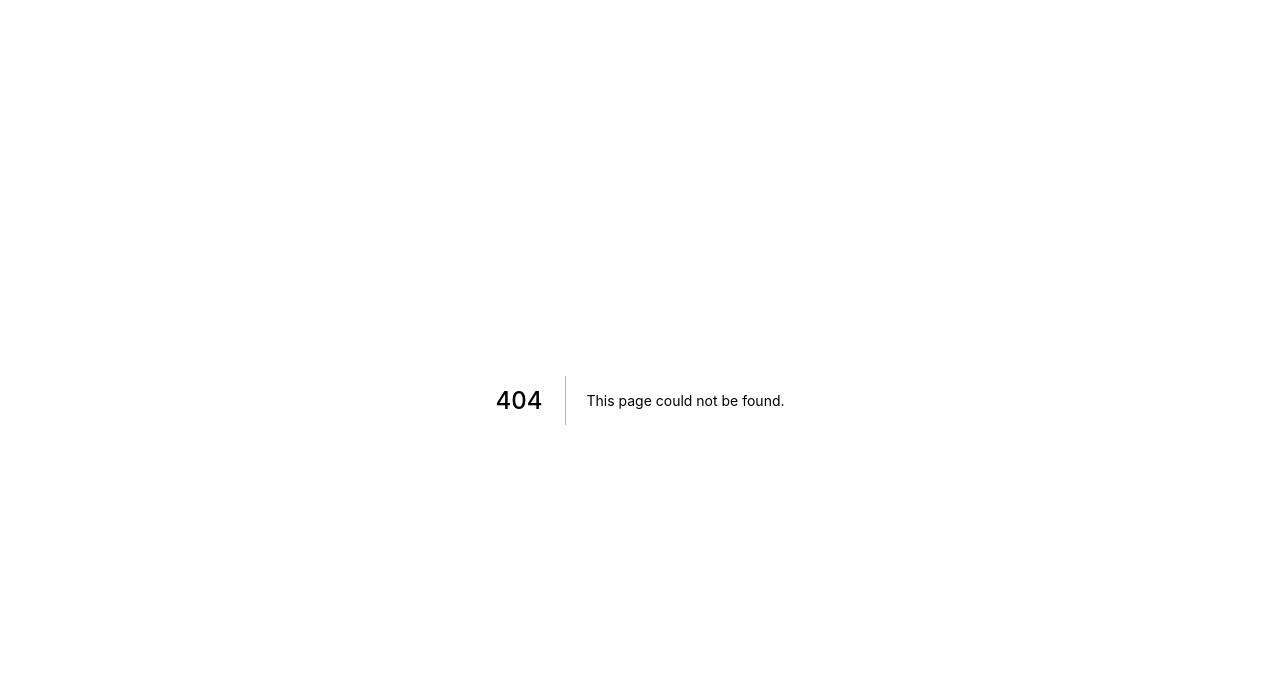
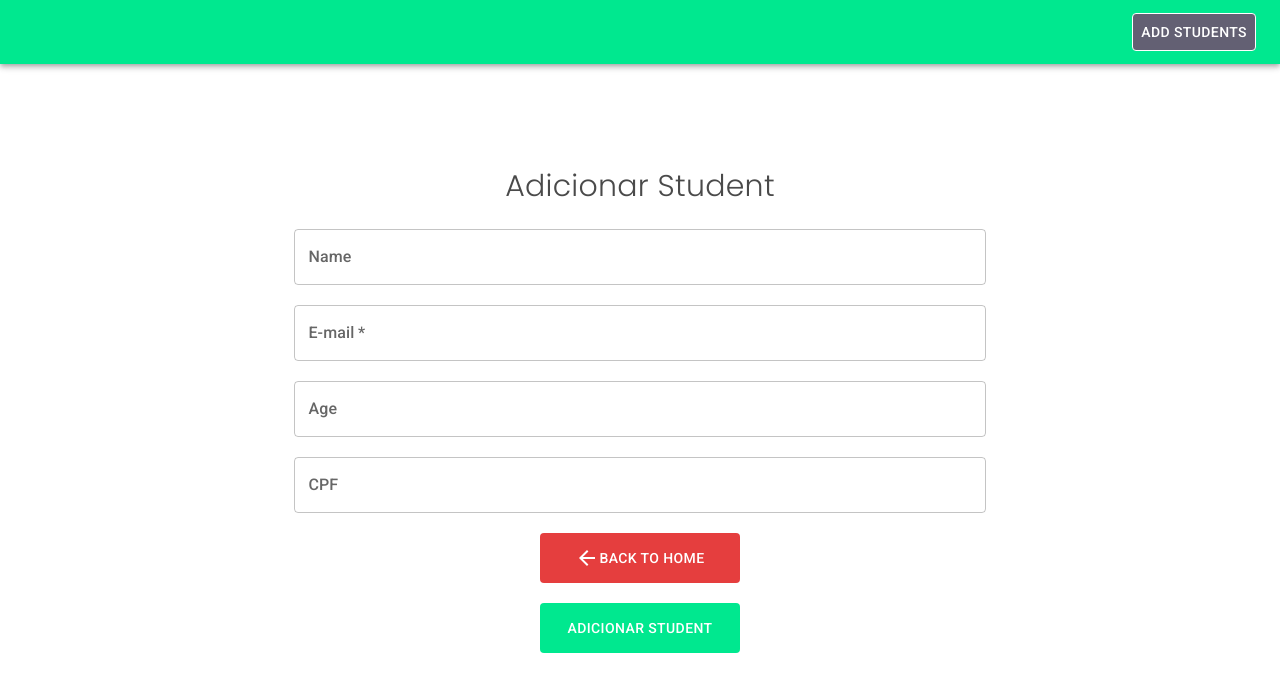
Before and after one commit to ruanvsrateira/frontend-students-manager, a Next.js app: page /addStudent in a window 1280 px wide. Before the commit this address had no page. Shown: the top 692 px of the page. Built offline with nearby package versions, Linux system fonts and the light colour scheme.

Commit message:
feat: add page add Student

```diff
--- a/package.json
+++ b/package.json
@@ -20,6 +20,7 @@
     "next": "12.1.5",
     "react": "18.0.0",
     "react-dom": "18.0.0",
+    "react-toastify": "^8.2.0",
     "styled-components": "^5.3.5",
     "swr": "^1.3.0"
   },
--- a/src/components/Header/index.tsx
+++ b/src/components/Header/index.tsx
@@ -9,9 +9,11 @@ const Header: React.FC = () => {
         <div>
             <AppBar style={{ position: "initial" }}>
                 <Toolbar style={styles.toolbar}>
-                    <Button style={styles.buttonAddStudents}>
-                        Add students
-                    </Button>
+                    <Link href="/addStudent" passHref>
+                        <Button style={styles.buttonAddStudents}>
+                            Add students
+                        </Button>
+                    </Link>
                 </Toolbar>
             </AppBar>
         </div>
--- a/pages/_app.tsx
+++ b/src/pages/_app.tsx
@@ -1,8 +1,9 @@
 import React from 'react';
 import { AppProps } from 'next/app';
 import { ThemeProvider } from '@mui/material/styles'
-import theme from '../styles/theme';
-import { GlobalStyles } from '../styles/GlobalStyles';
+
+import theme from '../../config/styles/theme';
+import {GlobalStyles} from '../../config/styles/GlobalStyles';
 
 const MyApp: React.FC<AppProps> = ({ Component, pageProps }) => {
   return(
--- /dev/null
+++ b/src/pages/addStudent/index.tsx
@@ -0,0 +1,137 @@
+import { Box, Button, Container, TextField, Typography, FormControl } from '@mui/material';
+import React from 'react';
+import Header from '../../components/Header';
+import axios from 'axios';
+import { useRouter } from 'next/router';
+import { ArrowBack } from '@mui/icons-material'
+
+import { toast, ToastContainer } from 'react-toastify';
+import { injectStyle } from 'react-toastify/dist/inject-style';
+
+if(typeof window !== "undefined") {
+    injectStyle();
+}
+
+const addStudent: React.FC = () => {
+    // eslint-disable-next-line react-hooks/rules-of-hooks
+    const router = useRouter();
+
+    const addStudent = async() => {
+
+        const dataUser = {
+            name: (document.querySelector("#nameField") as HTMLInputElement).value,
+            email: (document.querySelector("#emailField") as HTMLInputElement).value,
+            cpf: (document.querySelector("#cpfField") as HTMLInputElement).value,
+            age: (document.querySelector("#ageField") as HTMLInputElement).value
+        }
+
+        if(!dataUser.name || !dataUser.email || !dataUser.cpf || !dataUser.age) {
+            return(
+                toast.error("É necessário preencher todos os campos",
+                    { position: toast.POSITION.TOP_LEFT }
+                )
+            );
+        }
+
+        await axios.post("http://localhost:3333/students", {
+            name: `${dataUser.name}`,
+            email: `${dataUser.email}`,
+            cpf: `${dataUser.cpf}`,
+            age: Number(dataUser.age)
+        }).then(({ data }) => {
+            console.log(data);
+            console.log(dataUser)
+            router.push("/")
+        }).catch(e => console.log(e))
+    }
+
+    return(
+        <>
+        <Header />
+
+        <ToastContainer />
+
+        <Container
+            style={{
+                justifyContent: "start",
+                margin: "100px auto 0px auto"
+            }}
+        >
+            <Typography
+                style={{
+                    fontFamily: "Poppins",
+                    color: "#4a4a4a",
+                    fontSize: "30px",
+                    textAlign: "center"
+                }}
+            >
+                Adicionar Student
+            </Typography>
+            <FormControl
+                style={{
+                    display: "flex",
+                    alignItems: "center",
+                    flexDirection: "column",
+                    marginTop: "20px",
+                    gap: "20px",
+                }}
+
+                onSubmit={addStudent}
+            >
+                <TextField
+                    id='nameField'
+                    label="Name"
+                    style={{
+                        width: "60%"
+                    }}
+                />
+                <TextField label="E-mail" id="emailField"
+                    type="email"
+                    required
+                    style={{
+                        width: "60%"
+                    }}
+                />
+                <TextField label="Age" id="ageField"
+                    style={{
+                        width: "60%"
+                    }}
+                />
+                <TextField label="CPF" id="cpfField"
+                    style={{
+                        width: "60%"
+                    }}
+                />
+                <Button
+                    type="submit"
+                    style={{
+                        backgroundColor: "#E53E3E",
+                        color: "#fff",
+                        height: "50px",
+                        width: "200px",
+                    }}
+                    onClick={() => router.push("/")}
+                >
+                    <ArrowBack />
+                    Back to home
+                </Button>
+                <Button
+                    type="submit"
+                    style={{
+                        backgroundColor: "rgb(0 232 143)",
+                        color: "#fff",
+                        height: "50px",
+                        width: "200px",
+                    }}
+
+                    onClick={addStudent}
+                >
+                    Adicionar Student
+                </Button>
+            </FormControl>
+        </Container>
+    </>
+    );
+};
+
+export default addStudent;
--- a/pages/deleteStudent/index.tsx
+++ b/src/pages/deleteStudent/index.tsx
@@ -1,5 +1,5 @@
 import React from 'react';
-import Header from '../../src/components/Header';
+import Header from '../../components/Header';
 import { useRouter } from 'next/router';
 import { Box, Button, Container, Typography } from '@mui/material';
 import Link from 'next/link';
@@ -14,11 +14,13 @@ const deleteStudent: React.FC = () => {
     } = router;
 
     const deleteStudent = async() => {
+
         const data = await axios.get(`http://localhost:3333/students/${id}/delete`);
 
         console.log(data);
 
         router.push("/");
+
     }
 
     return(
@@ -34,7 +36,7 @@ const deleteStudent: React.FC = () => {
                 <Typography
                     style={{
                         fontFamily: "Poppins",
-                        color: "#000",
+                        color: "#4a4a4a",
                         fontSize: "30px",
                     }}
                 >
--- a/pages/index.tsx
+++ b/src/pages/index.tsx
@@ -4,13 +4,14 @@ import { Alert, Container, Table, TableBody, TableCell, TableContainer, TableHea
 
 import Link from 'next/link';
 
-import Header from '../src/components/Header';
+import Header from '../components/Header';
 
 import Head from 'next/head';
 
 import { Delete } from '@mui/icons-material';
 
 import axios from 'axios';
+
 
 interface Iitem {
   id: number,
```
Also changed, not shown: config/styles/GlobalStyles.ts (renamed from styles/GlobalStyles.ts), config/styles/theme.ts (renamed from styles/theme.ts), src/pages/_document.tsx (renamed from pages/_document.tsx), 1 other file (tests, documents, lock files or other folders).
